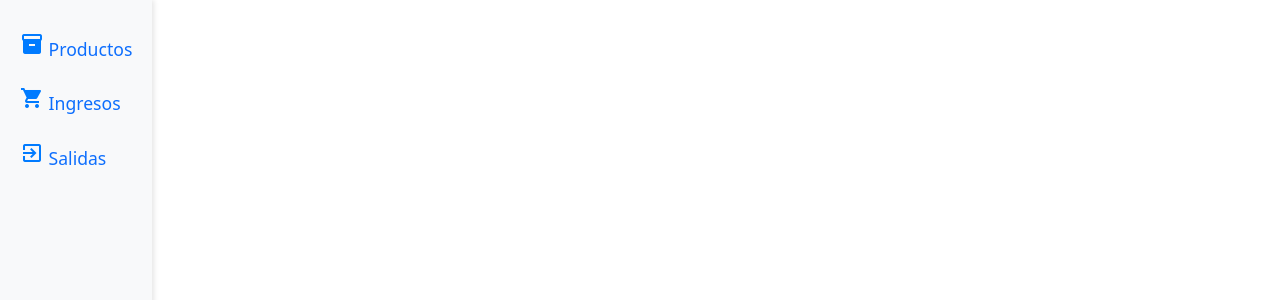
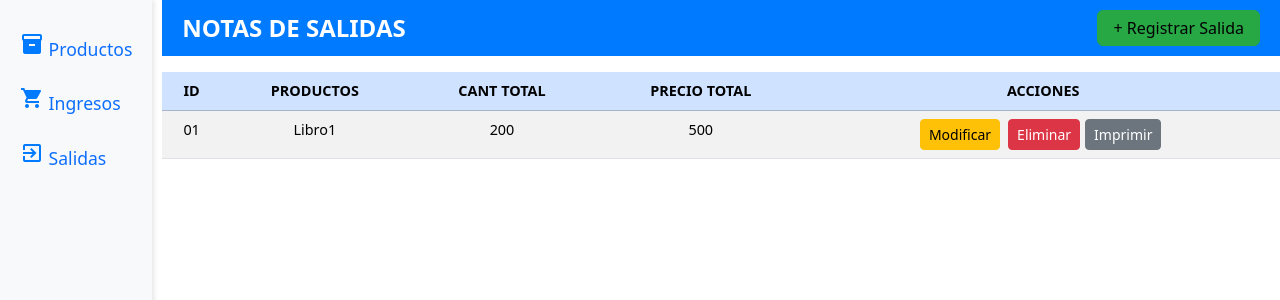
Before and after one commit to asantiagoq/TAIS_EXAM_FRONT, an Angular app in the folder Front/: page /salidas in a window 1280 px wide. Before the commit this address led to /. Shown: the top 300 px of the page. Built offline with nearby package versions, Linux system fonts and the light colour scheme.

Commit message:
Agregando la interfaz inicial de Notas de Salida

```diff
--- a/Front/src/app/app.routes.ts
+++ b/Front/src/app/app.routes.ts
@@ -1,9 +1,11 @@
 import { Routes } from '@angular/router';
 import { ProductTableComponent } from './product-table/product-table.component';
 import { IngresosComponent } from './ingresos/ingresos.component';
+import { SalidasComponent } from './salidas/salidas.component';
 
 export const routes: Routes = [
     { path: 'productos', component: ProductTableComponent },
     { path: 'ingresos', component: IngresosComponent },
+    { path: 'salidas', component: SalidasComponent },
     { path: '', redirectTo: '/productos', pathMatch: 'full' },
 ];
--- /dev/null
+++ b/Front/src/app/header-salidas/header-salidas.component.css
@@ -0,0 +1,26 @@
+.header-salidas {
+    display: flex;
+    justify-content: space-between;
+    align-items: center;
+    background-color: #007bff;
+    padding: 10px 20px;
+    color: white;
+    width: 100%;
+    box-sizing: border-box;
+  }
+
+  .header-salidas h3 {
+    margin: 0;
+    font-size: 1.5rem;
+    font-weight: bold;
+  }
+
+  .header-salidas button {
+    font-size: 1rem;
+    padding: 5px 15px;
+  }
+  button {
+    background-color: #28a745;
+    border-color: #28a745;
+    font-size: 1rem;
+  }
--- /dev/null
+++ b/Front/src/app/header-salidas/header-salidas.component.html
@@ -0,0 +1,10 @@
+<header class="header-salidas d-flex justify-content-between align-items-center">
+    <div>
+      <h3 class="text-white">NOTAS DE SALIDAS</h3>
+    </div>
+    <div>
+      <button class="btn btn-info" data-bs-toggle="modal" data-bs-target="#registrarSalidaModal">
+        + Registrar Salida
+      </button>
+    </div>
+  </header>
--- /dev/null
+++ b/Front/src/app/salidas/salidas.component.css
@@ -0,0 +1,17 @@
+.table {
+    width: 100%;
+    font-size: 0.9rem;
+  }
+
+  .table th {
+    text-align: center;
+    font-weight: bold;
+  }
+
+  .table td {
+    text-align: center;
+  }
+
+  button {
+    margin-right: 5px;
+  }
--- /dev/null
+++ b/Front/src/app/salidas/salidas.component.html
@@ -0,0 +1,41 @@
+<app-header-salidas></app-header-salidas>
+<div class="table-responsive mt-3">
+    <table class="table table-striped">
+      <thead class="table-primary">
+        <tr>
+          <th>ID</th>
+          <th>PRODUCTOS</th>
+          <th>CANT TOTAL</th>
+          <th>PRECIO TOTAL</th>
+          <th>ACCIONES</th>
+        </tr>
+      </thead>
+      <tbody>
+        <tr>
+          <td>01 </td>
+          <td>Libro1</td>
+          <td>200</td>
+          <td>500</td>
+          <td>
+            <button class="btn btn-warning btn-sm me-2">Modificar</button>
+            <button
+              class="btn btn-danger btn-sm"
+              data-bs-toggle="modal"
+              data-bs-target="#deleteModal"
+              (click)="openDeleteConfirmation(01)"
+            >
+              Eliminar
+            </button>
+            <button class="btn btn-secondary btn-sm">Imprimir</button>
+          </td>
+        </tr>
+      </tbody>
+    </table>
+
+
+    <app-delete-confirmation
+      [title]="'Eliminar Nota de Salida'"
+      [message]="deleteMessage"
+      (confirm)="onDeleteConfirmed()"
+    ></app-delete-confirmation>
+  </div>
--- /dev/null
+++ b/Front/src/app/salidas/salidas.component.ts
@@ -0,0 +1,40 @@
+import { Component } from '@angular/core';
+import { DeleteConfirmationComponent } from "../delete-confirmation/delete-confirmation.component";
+import { HeaderIngresosComponent } from "../header-ingresos/header-ingresos.component";
+import { HeaderComponent } from "../header/header.component";
+import { HeaderSalidasComponent } from "../header-salidas/header-salidas.component";
+
+@Component({
+  selector: 'app-salidas',
+  standalone: true,
+  templateUrl: './salidas.component.html',
+  styleUrls: ['./salidas.component.css'],
+  imports: [DeleteConfirmationComponent, HeaderIngresosComponent, HeaderComponent, HeaderSalidasComponent],
+})
+export class SalidasComponent {
+
+  salidas = [
+    { id: 1, producto: 'Libro 1', cantidadTotal: 2, precioTotal: 20.0 },
+    { id: 2, producto: 'Libro 2', cantidadTotal: 2, precioTotal: 50.0 },
+    { id: 3, producto: 'Libro 3', cantidadTotal: 2, precioTotal: 40.0 },
+    { id: 4, producto: 'Libro 6', cantidadTotal: 2, precioTotal: 100.0 },
+    { id: 5, producto: 'Libro 8', cantidadTotal: 1, precioTotal: 55.0 },
+  ];
+
+
+  deleteMessage: string = '';
+  salidaAEliminar: number | null = null;
+
+  openDeleteConfirmation(id: number) {
+    this.salidaAEliminar = id;
+    this.deleteMessage = `¿Está seguro de que desea eliminar la nota de salida con ID "${id}"?`;
+  }
+
+  onDeleteConfirmed() {
+    if (this.salidaAEliminar !== null) {
+      this.salidas = this.salidas.filter((salida) => salida.id !== this.salidaAEliminar);
+      this.salidaAEliminar = null;
+      alert('Nota de salida eliminada con éxito.');
+    }
+  }
+}
```
Also changed, not shown: Front/src/app/header-salidas/header-salidas.component.ts (added, +9 -0 lines), 2 other files (tests, documents, lock files or other folders).
